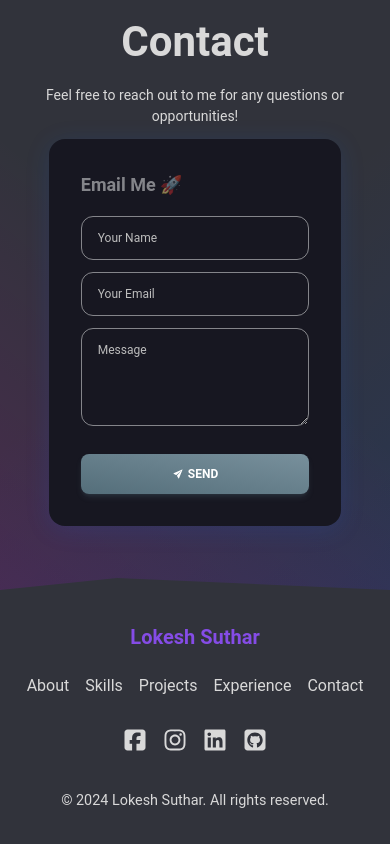
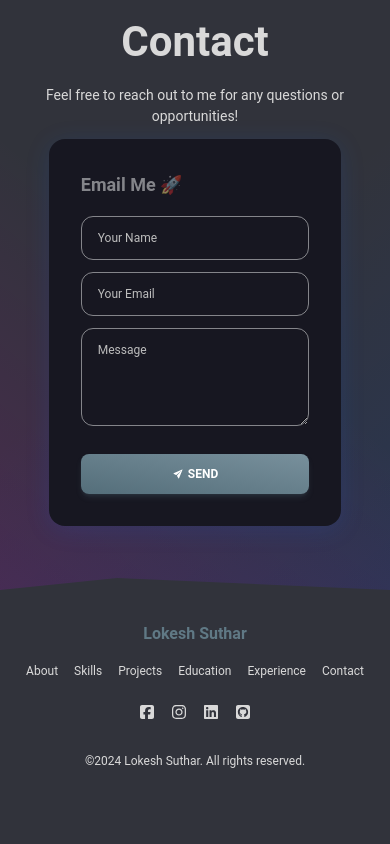
Before and after one commit to LokeshSr03/Lokesh-Portfolio, a React (Vite) app in the folder Lokesh-Portfolio/: page / in a window 390 px wide. Shown: the part 4184-5028 px from the top of the page. After the commit the page ends 4986 px from the top, so only its background shows below. Built offline with nearby package versions, Linux system fonts and the light colour scheme.

Commit message:
footer changes

```diff
--- a/Lokesh-Portfolio/src/components/Footer.jsx
+++ b/Lokesh-Portfolio/src/components/Footer.jsx
@@ -13,19 +13,19 @@ function Footer() {
   return (
     <div id="footcontainer" className="w-full py-4 px-0 flex justify-center ">
       <footer
-        className="w-full max-w-[1200px] flex flex-col gap-[14px] items-center p-4 "
+        className="w-full max-w-[1200px] flex flex-col gap-[14px] items-center p-4 sm:gap-2"
         style={{ color: `${DarkMode ? "#d9d9d9" : "#31333b"}` }}
       >
         <h1
-          className="font-semibold text-[20px] "
-          style={{ color: `${DarkMode ? "#854CE6" : "#be1adb"}` }}
+          className="font-semibold text-[20px] sm:text-[16px] "
+          style={{ color: "#607985" }}
         >
           Lokesh Suthar
         </h1>
         <nav className="w-full max-w-[800px] mt-2 flex flex-row gap-8 justify-center md:flex-wrap md:gap-4 md:justify-center md:text-center text-[12px]">
           <a
             href="#about"
-            className={`no-underline text-[1.2rem] md:text-[1rem] hover:${
+            className={`no-underline text-[1.2rem] mdm:text-[1rem] sm:text-[12px] hover:${
               DarkMode ? "red" : "#be1adb"
             }`}
             style={{ color: `${DarkMode ? "#d9d9d9" : "#31333b"}` }}
@@ -34,7 +34,7 @@ function Footer() {
           </a>
           <a
             href="#skills"
-            className={`no-underline text-[1.2rem] md:text-[1rem] hover:${
+            className={`no-underline text-[1.2rem] mdm:text-[1rem] sm:text-[12px] hover:${
               DarkMode ? "#854CE6" : "#be1adb"
             }`}
             style={{ color: `${DarkMode ? "#d9d9d9" : "#31333b"}` }}
@@ -43,7 +43,7 @@ function Footer() {
           </a>
           <a
             href="#project"
-            className={`no-underline text-[1.2rem] md:text-[1rem] hover:${
+            className={`no-underline text-[1.2rem] mdm:text-[1rem] sm:text-[12px] hover:${
               DarkMode ? "#854CE6" : "#be1adb"
             }`}
             style={{ color: `${DarkMode ? "#d9d9d9" : "#31333b"}` }}
@@ -51,8 +51,17 @@ function Footer() {
             Projects
           </a>
           <a
+            href="#education"
+            className={`no-underline text-[1.2rem] mdm:text-[1rem] sm:text-[12px] hover:${
+              DarkMode ? "#854CE6" : "#be1adb"
+            }`}
+            style={{ color: `${DarkMode ? "#d9d9d9" : "#31333b"}` }}
+          >
+            Education
+          </a>
+          <a
             href="#experience"
-            className={`no-underline text-[1.2rem] md:text-[1rem] hover:${
+            className={`no-underline text-[1.2rem] mdm:text-[1rem] sm:text-[12px] hover:${
               DarkMode ? "#854CE6" : "#be1adb"
             }`}
             style={{ color: `${DarkMode ? "#d9d9d9" : "#31333b"}` }}
@@ -61,7 +70,7 @@ function Footer() {
           </a>
           <a
             href="#contact"
-            className={`no-underline text-[1.2rem] md:text-[1rem] hover:${
+            className={`no-underline text-[1.2rem] mdm:text-[1rem] sm:text-[12px] hover:${
               DarkMode ? "#854CE6" : "#be1adb"
             }`}
             style={{ color: `${DarkMode ? "#d9d9d9" : "#31333b"}` }}
@@ -73,33 +82,33 @@ function Footer() {
           <a href={Bio.facebook} target="display">
             <FaSquareFacebook
               color={`${DarkMode ? "#d9d9d9" : "#31333b"}`}
-              className="h-6 w-6"
+              className="h-6 w-6 sm:h-4 sm:w-4 "
             />
           </a>
           <a href={Bio.insta} target="display">
             <FaInstagram
               color={`${DarkMode ? "#d9d9d9" : "#31333b"}`}
-              className="h-6 w-6"
+              className="h-6 w-6 sm:h-4 sm:w-4"
             />
           </a>
           <a href={Bio.linkedin} target="display">
             <FaLinkedin
               color={`${DarkMode ? "#d9d9d9" : "#31333b"}`}
-              className="h-6 w-6"
+              className="h-6 w-6 sm:h-4 sm:w-4"
             />
           </a>
           <a href={Bio.github} target="display">
             <FaSquareGithub
               color={`${DarkMode ? "#d9d9d9" : "#31333b"}`}
-              className="h-6 w-6"
+              className="h-6 w-6 sm:h-4 sm:w-4"
             />
           </a>
         </div>
         <p
-          className="mt-[1.5rem] text-[0.9rem] text-center "
+          className="mt-[1.5rem] text-[0.9rem] sm:text-[12px] text-center "
           style={{ color: `${DarkMode ? "#d9d9d9" : "#31333b"}` }}
         >
-          &copy; 2024 Lokesh Suthar. All rights reserved.
+          &copy;2024 Lokesh Suthar. All rights reserved.
         </p>
       </footer>
     </div>
```
